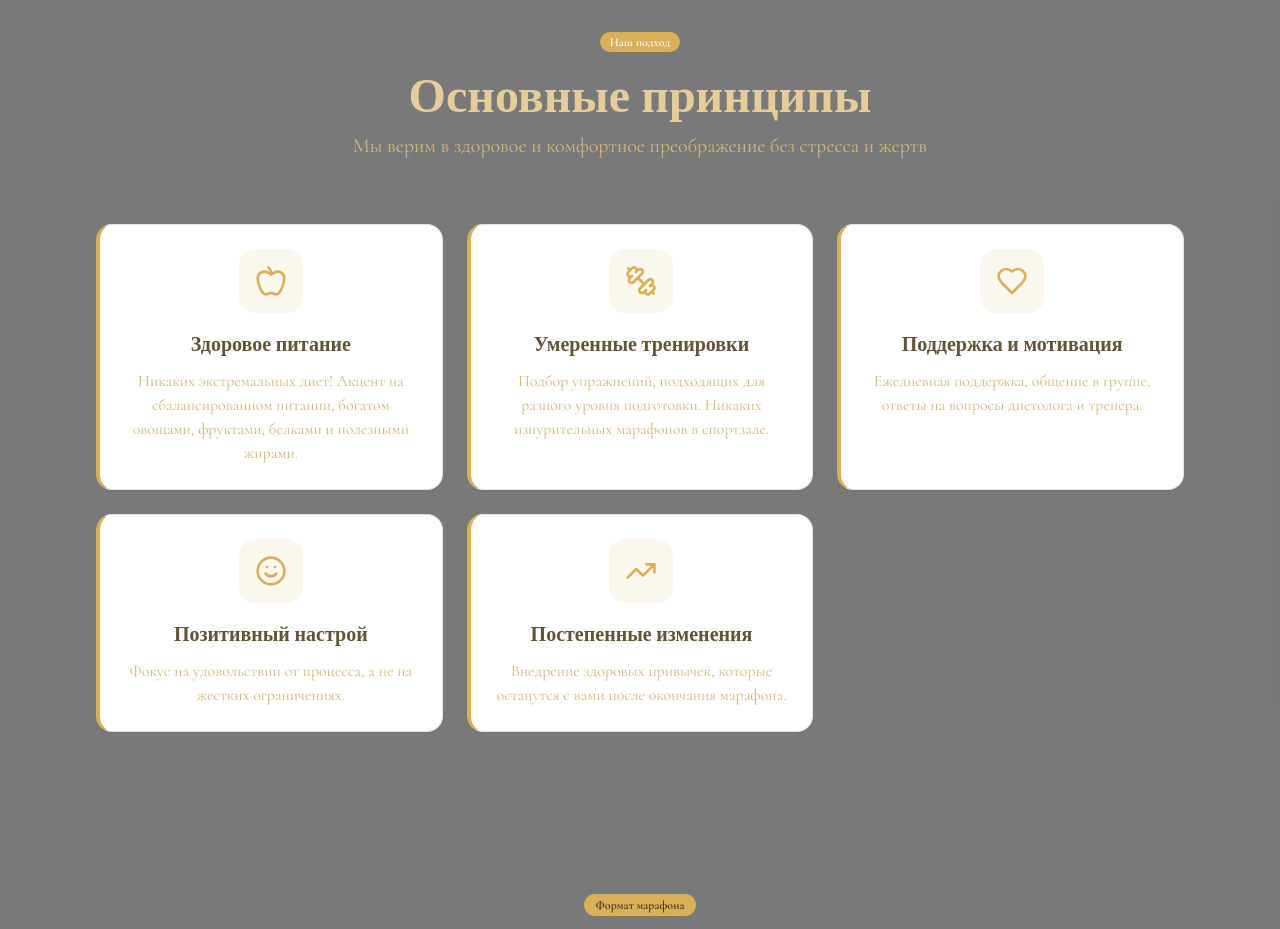
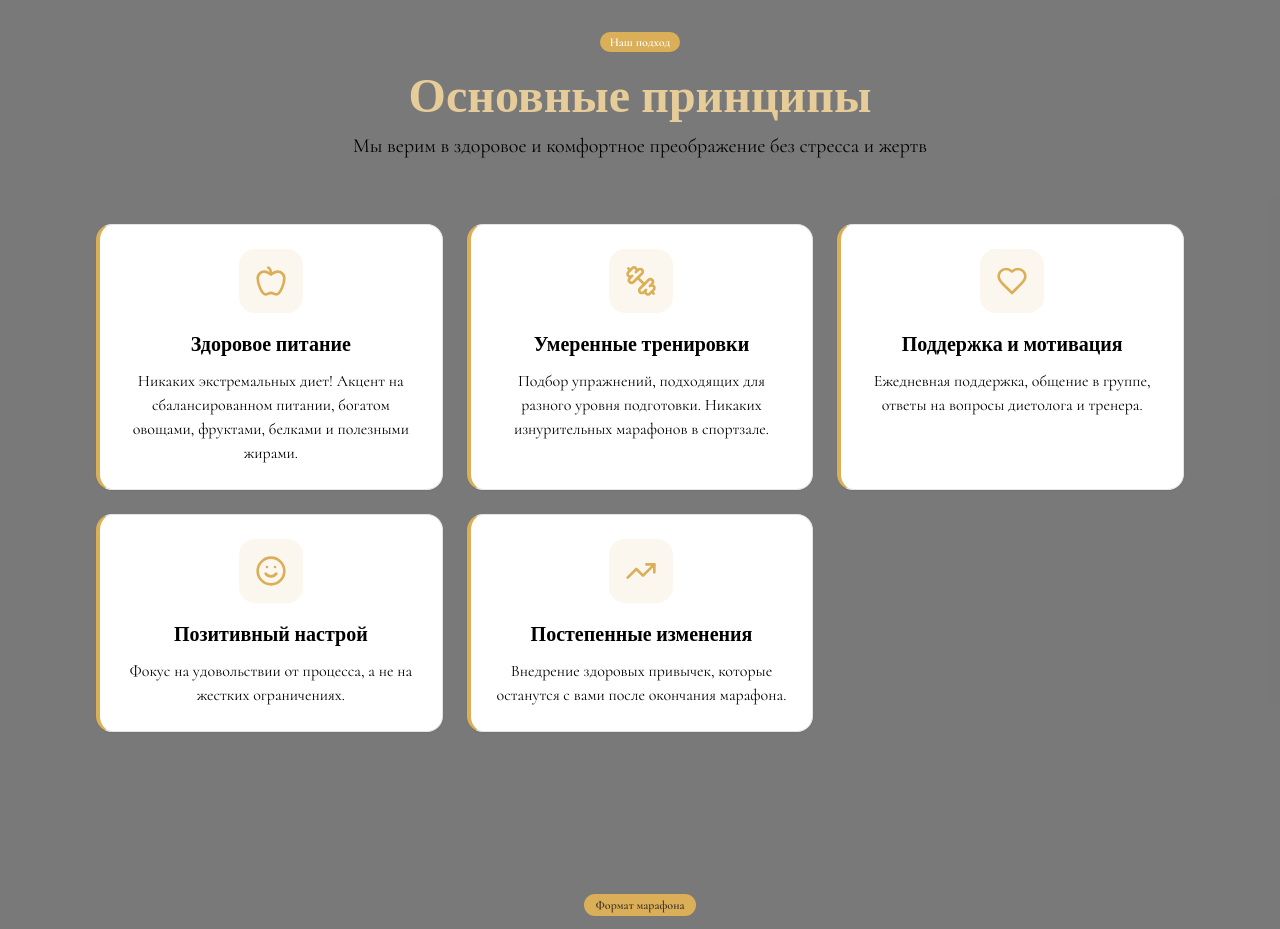
Before and after one commit to pr-poehali-dev/marathon-slimness, a React (Vite) app: page / in a window 1280 px wide. Shown: the part 820-1749 px from the top of the page. Built offline with nearby package versions, Linux system fonts and the light colour scheme.

Commit message:
fix: улучшить контрастность текста

```diff
--- a/src/components/marathon/PrinciplesSection.tsx
+++ b/src/components/marathon/PrinciplesSection.tsx
@@ -45,7 +45,7 @@ export const PrinciplesSection = () => {
             Наш подход
           </Badge>
           <h2 className="text-4xl md:text-5xl font-bold mb-4">Основные принципы</h2>
-          <p className="text-xl text-muted-foreground max-w-2xl mx-auto">
+          <p className="text-xl text-black max-w-2xl mx-auto">
             Мы верим в здоровое и комфортное преображение без стресса и жертв
           </p>
         </div>
@@ -60,8 +60,8 @@ export const PrinciplesSection = () => {
                   <div className="w-16 h-16 rounded-lg bg-primary/10 flex items-center justify-center mb-4">
                     <Icon name={principle.icon as any} size={32} className="text-primary" />
                   </div>
-                  <h3 className="text-xl font-bold mb-3">{principle.title}</h3>
-                  <p className="text-muted-foreground">{principle.description}</p>
+                  <h3 className="text-xl font-bold mb-3 text-black">{principle.title}</h3>
+                  <p className="text-black">{principle.description}</p>
                 </div>
               </CardContent>
             </Card>
```
